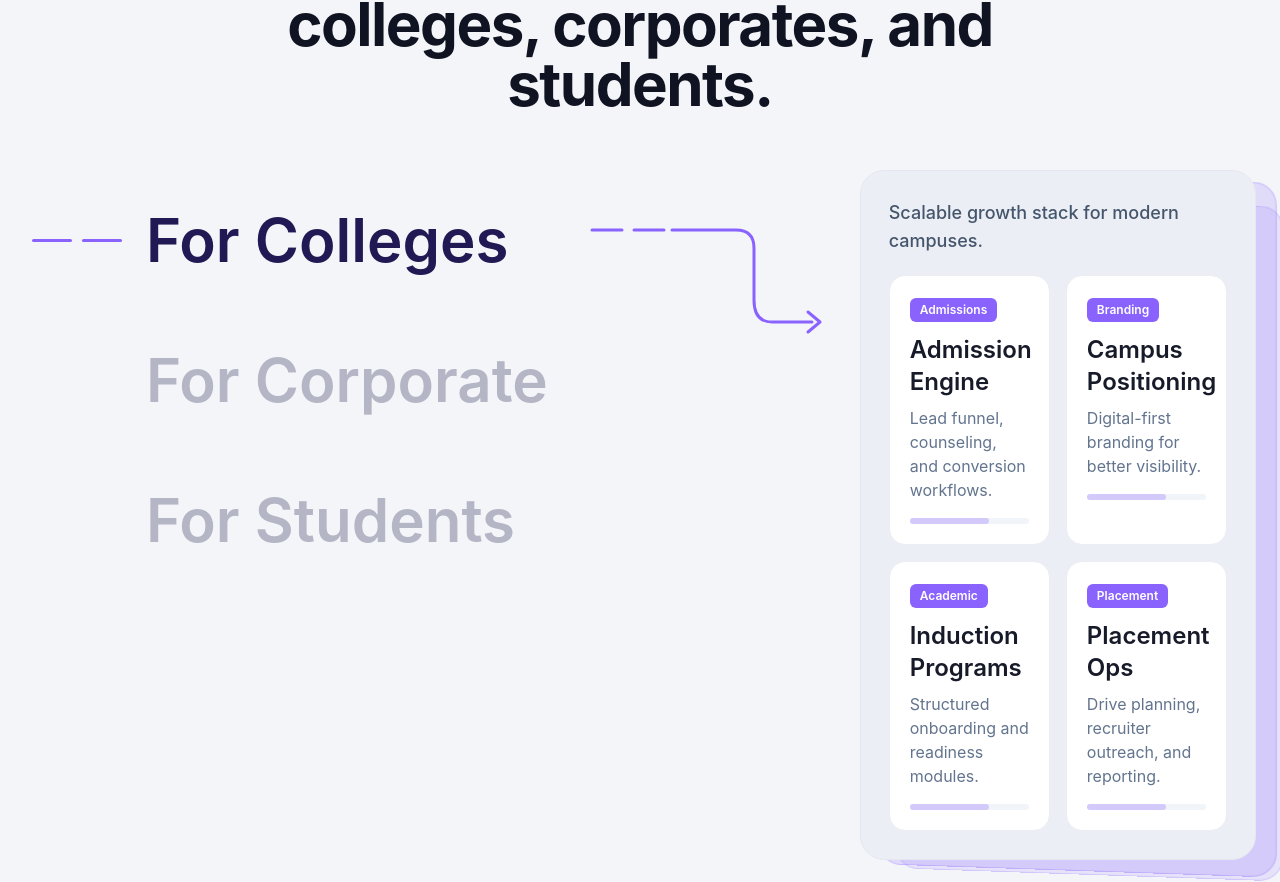
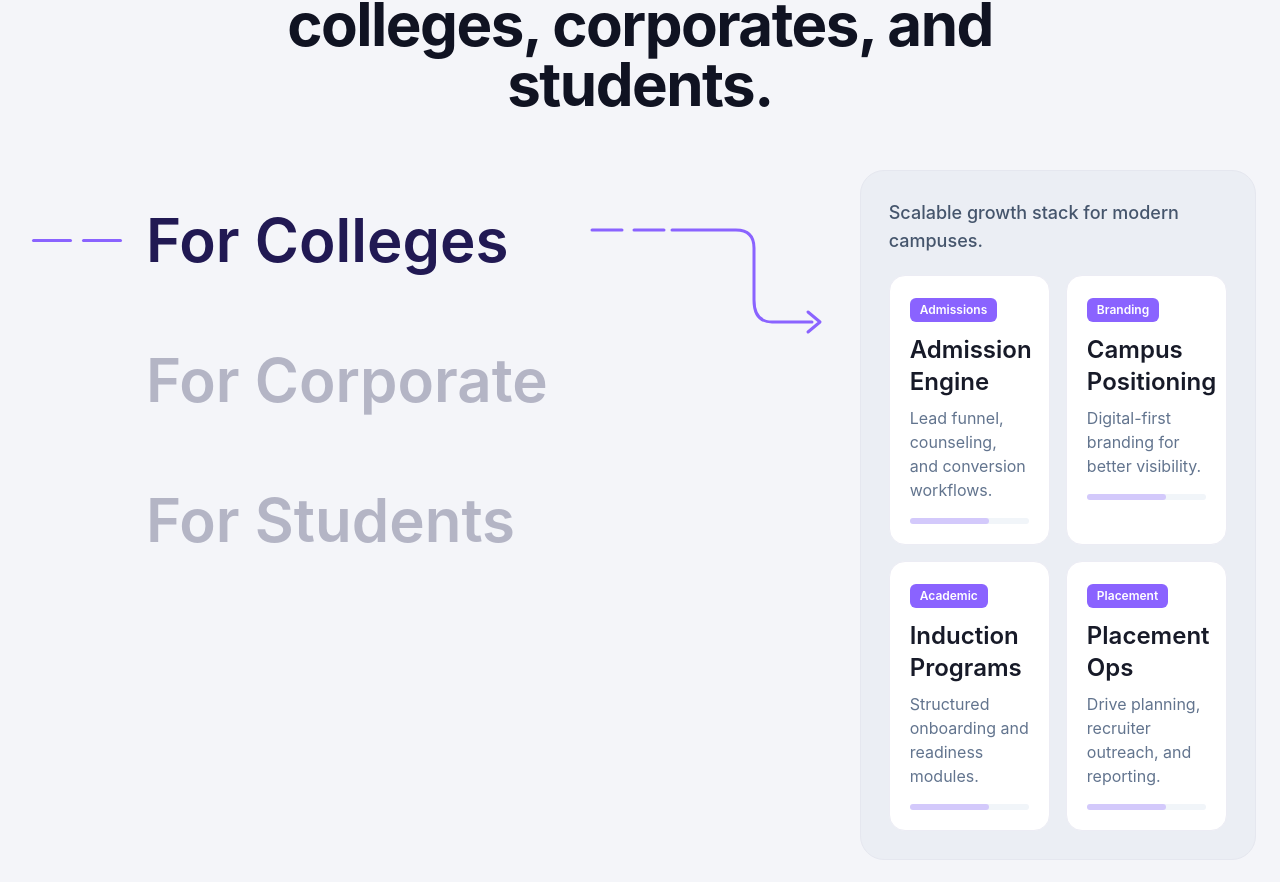
Before and after one commit to vanshcodespace/Gryphon-Academy-Website, a React (Vite) app: page / in a window 1280 px wide. Shown: the part 1517-2399 px from the top of the page. Built offline with nearby package versions, Linux system fonts and the light colour scheme.

Commit message:
resolved errors

```diff
--- a/src/components/home/AudiencePathways.jsx
+++ b/src/components/home/AudiencePathways.jsx
@@ -6,34 +6,82 @@ const pathways = [
     label: "For Colleges",
     title: "Scalable growth stack for modern campuses.",
     cards: [
-      { tag: "Admissions", heading: "Admission Engine", detail: "Lead funnel, counseling, and conversion workflows." },
-      { tag: "Branding", heading: "Campus Positioning", detail: "Digital-first branding for better visibility." },
-      { tag: "Academic", heading: "Induction Programs", detail: "Structured onboarding and readiness modules." },
-      { tag: "Placement", heading: "Placement Ops", detail: "Drive planning, recruiter outreach, and reporting." }
-    ]
+      {
+        tag: "Admissions",
+        heading: "Admission Engine",
+        detail: "Lead funnel, counseling, and conversion workflows.",
+      },
+      {
+        tag: "Branding",
+        heading: "Campus Positioning",
+        detail: "Digital-first branding for better visibility.",
+      },
+      {
+        tag: "Academic",
+        heading: "Induction Programs",
+        detail: "Structured onboarding and readiness modules.",
+      },
+      {
+        tag: "Placement",
+        heading: "Placement Ops",
+        detail: "Drive planning, recruiter outreach, and reporting.",
+      },
+    ],
   },
   {
     id: "corporate",
     label: "For Corporate",
     title: "Reliable hiring and capability building for teams.",
     cards: [
-      { tag: "Talent", heading: "Zero-Cost Hiring", detail: "Pre-vetted candidates aligned to role needs." },
-      { tag: "L&D", heading: "Corporate Upskilling", detail: "Focused training tracks for business goals." },
-      { tag: "Assessment", heading: "Skill Validation", detail: "Benchmarked evaluation for hiring confidence." },
-      { tag: "Productivity", heading: "Role Enablement", detail: "Fast ramp-up frameworks for new hires." }
-    ]
+      {
+        tag: "Talent",
+        heading: "Zero-Cost Hiring",
+        detail: "Pre-vetted candidates aligned to role needs.",
+      },
+      {
+        tag: "L&D",
+        heading: "Corporate Upskilling",
+        detail: "Focused training tracks for business goals.",
+      },
+      {
+        tag: "Assessment",
+        heading: "Skill Validation",
+        detail: "Benchmarked evaluation for hiring confidence.",
+      },
+      {
+        tag: "Productivity",
+        heading: "Role Enablement",
+        detail: "Fast ramp-up frameworks for new hires.",
+      },
+    ],
   },
   {
     id: "students",
     label: "For Students",
     title: "Career-focused preparation with placement support.",
     cards: [
-      { tag: "Learning", heading: "Job-Ready Tracks", detail: "Industry-aligned curriculum with live practice." },
-      { tag: "Mentorship", heading: "Expert Guidance", detail: "Weekly support and personalized roadmaps." },
-      { tag: "Interview", heading: "Mock Rounds", detail: "Practical interview prep and performance feedback." },
-      { tag: "Career", heading: "Placement Support", detail: "Resume, profile optimization, and recruiter connects." }
-    ]
-  }
+      {
+        tag: "Learning",
+        heading: "Job-Ready Tracks",
+        detail: "Industry-aligned curriculum with live practice.",
+      },
+      {
+        tag: "Mentorship",
+        heading: "Expert Guidance",
+        detail: "Weekly support and personalized roadmaps.",
+      },
+      {
+        tag: "Interview",
+        heading: "Mock Rounds",
+        detail: "Practical interview prep and performance feedback.",
+      },
+      {
+        tag: "Career",
+        heading: "Placement Support",
+        detail: "Resume, profile optimization, and recruiter connects.",
+      },
+    ],
+  },
 ];
 
 function ConnectorArrow({ activeIndex, totalItems }) {
@@ -54,23 +102,52 @@ function ConnectorArrow({ activeIndex, totalItems }) {
       return {
         lineY: startY,
         d: `M ${startX} ${startY} H ${elbowX - radius} Q ${elbowX} ${startY} ${elbowX} ${startY - radius} V ${startY - verticalTravel} Q ${elbowX} ${startY - arrowTravel} ${elbowX + radius} ${startY - arrowTravel} H ${endX}`,
-        arrowY: startY - arrowTravel
+        arrowY: startY - arrowTravel,
       };
     }
 
     return {
       lineY: startY,
       d: `M ${startX} ${startY} H ${elbowX - radius} Q ${elbowX} ${startY} ${elbowX} ${startY + radius} V ${startY + verticalTravel} Q ${elbowX} ${startY + arrowTravel} ${elbowX + radius} ${startY + arrowTravel} H ${endX}`,
-      arrowY: startY + arrowTravel
+      arrowY: startY + arrowTravel,
     };
   }, [activeIndex, totalItems]);
 
   return (
     <svg viewBox="0 0 240 420" className="h-[420px] w-full" aria-hidden>
-      <line x1="4" y1={pathData.lineY} x2="34" y2={pathData.lineY} stroke="#8A63FF" strokeWidth="3" strokeLinecap="round" />
-      <line x1="46" y1={pathData.lineY} x2="76" y2={pathData.lineY} stroke="#8A63FF" strokeWidth="3" strokeLinecap="round" />
-      <path d={pathData.d} fill="none" stroke="#8A63FF" strokeWidth="3" strokeLinecap="round" strokeLinejoin="round" />
-      <path d={`M 232 ${pathData.arrowY} L 220 ${pathData.arrowY - 10} M 232 ${pathData.arrowY} L 220 ${pathData.arrowY + 10}`} fill="none" stroke="#8A63FF" strokeWidth="3" strokeLinecap="round" />
+      <line
+        x1="4"
+        y1={pathData.lineY}
+        x2="34"
+        y2={pathData.lineY}
+        stroke="#8A63FF"
+        strokeWidth="3"
+        strokeLinecap="round"
+      />
+      <line
+        x1="46"
+        y1={pathData.lineY}
+        x2="76"
+        y2={pathData.lineY}
+        stroke="#8A63FF"
+        strokeWidth="3"
+        strokeLinecap="round"
+      />
+      <path
+        d={pathData.d}
+        fill="none"
+        stroke="#8A63FF"
+        strokeWidth="3"
+        strokeLinecap="round"
+        strokeLinejoin="round"
+      />
+      <path
+        d={`M 232 ${pathData.arrowY} L 220 ${pathData.arrowY - 10} M 232 ${pathData.arrowY} L 220 ${pathData.arrowY + 10}`}
+        fill="none"
+        stroke="#8A63FF"
+        strokeWidth="3"
+        strokeLinecap="round"
+      />
     </svg>
   );
 }
@@ -79,35 +156,6 @@ export default function AudiencePathways() {
   const [activeId, setActiveId] = useState(pathways[0].id);
   const activeIndex = pathways.findIndex((item) => item.id === activeId);
   const activePath = pathways[activeIndex] || pathways[0];
-
-  const renderPanelStackLayers = (depth) => {
-    const farToNear = Array.from({ length: depth }, (_, idx) => depth - idx); // depth..1
-
-    return farToNear.map((distance) => {
-      const x = 18 * distance;
-      const y = 14 * distance;
-      const scale = 1 - distance * 0.015;
-      const rotateY = -5;
-      const z = -distance * 12;
-
-      const bgOpacity = Math.max(0.08, 0.18 - (distance - 1) * 0.05);
-      const borderOpacity = Math.max(0.12, 0.28 - (distance - 1) * 0.06);
-
-      return (
-        <div
-          key={`panel-stack-${distance}`}
-          className="pointer-events-none absolute inset-0 rounded-3xl"
-          style={{
-            transform: `perspective(900px) translate3d(${x}px, ${y}px, ${z}px) rotateY(${rotateY}deg) scale(${scale})`,
-            transformOrigin: "left center",
-            backgroundColor: `rgba(138, 99, 255, ${bgOpacity})`,
-            border: `1px solid rgba(138, 99, 255, ${borderOpacity})`,
-            zIndex: depth - distance + 1,
-          }}
-        />
-      );
-    });
-  };
 
   return (
     <section className="bg-[#f4f5f9] py-20 md:py-24">
@@ -126,10 +174,15 @@ export default function AudiencePathways() {
                   type="button"
                   onClick={() => setActiveId(item.id)}
                   className={`flex h-[140px] w-full items-center gap-0 rounded-xl px-2 py-2 text-left text-4xl font-semibold transition md:text-6xl ${
-                    isActive ? "text-[#211953]" : "text-[#b4b5c5] hover:text-[#9d9fb2]"
+                    isActive
+                      ? "text-[#211953]"
+                      : "text-[#b4b5c5] hover:text-[#9d9fb2]"
                   }`}
                 >
-                  <span className="mr-[24px] inline-flex w-auto items-center gap-[10px]" aria-hidden>
+                  <span
+                    className="mr-[24px] inline-flex w-auto items-center gap-[10px]"
+                    aria-hidden
+                  >
                     <span
                       className={`h-[3px] w-10 rounded-full ${
                         isActive ? "bg-[#8A63FF]" : "bg-transparent"
@@ -141,7 +194,11 @@ export default function AudiencePathways() {
                       }`}
                     />
                   </span>
-                  <span className={item.id === "corporate" ? "whitespace-nowrap" : ""}>
+                  <span
+                    className={
+                      item.id === "corporate" ? "whitespace-nowrap" : ""
+                    }
+                  >
                     {item.label}
                   </span>
                 </button>
@@ -156,10 +213,11 @@ export default function AudiencePathways() {
             />
           </div>
 
-          <div className="relative overflow-visible">
-            {renderPanelStackLayers(2)}
-            <div className="relative z-10 rounded-3xl border border-[#e5e7ef] bg-[#ebeef4] p-5 md:p-7">
-              <p className="mb-5 text-lg font-medium text-slate-600">{activePath.title}</p>
+          <div>
+            <div className="rounded-3xl border border-[#e5e7ef] bg-[#ebeef4] p-5 md:p-7">
+              <p className="mb-5 text-lg font-medium text-slate-600">
+                {activePath.title}
+              </p>
               <div className="grid gap-4 sm:grid-cols-2">
                 {activePath.cards.map((card) => (
                   <article
@@ -169,8 +227,12 @@ export default function AudiencePathways() {
                     <span className="inline-block rounded-md bg-[#8A63FF] px-2.5 py-1 text-xs font-semibold text-white">
                       {card.tag}
                     </span>
-                    <h3 className="mt-3 text-2xl font-semibold text-[#171a28]">{card.heading}</h3>
-                    <p className="mt-2 text-base text-slate-500">{card.detail}</p>
+                    <h3 className="mt-3 text-2xl font-semibold text-[#171a28]">
+                      {card.heading}
+                    </h3>
+                    <p className="mt-2 text-base text-slate-500">
+                      {card.detail}
+                    </p>
                     <div className="mt-4 h-1.5 w-full rounded-full bg-slate-100">
                       <div className="h-full w-2/3 rounded-full bg-[#8A63FF]/30" />
                     </div>
```
